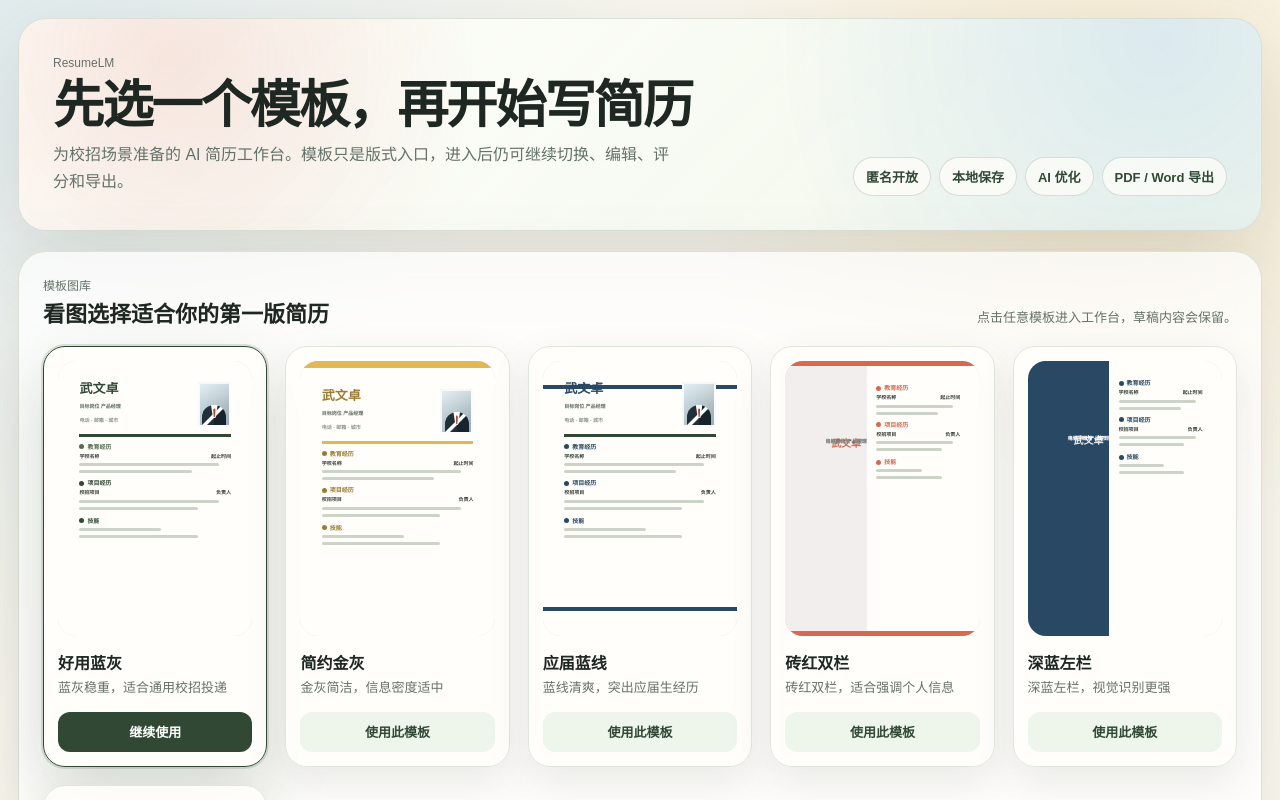
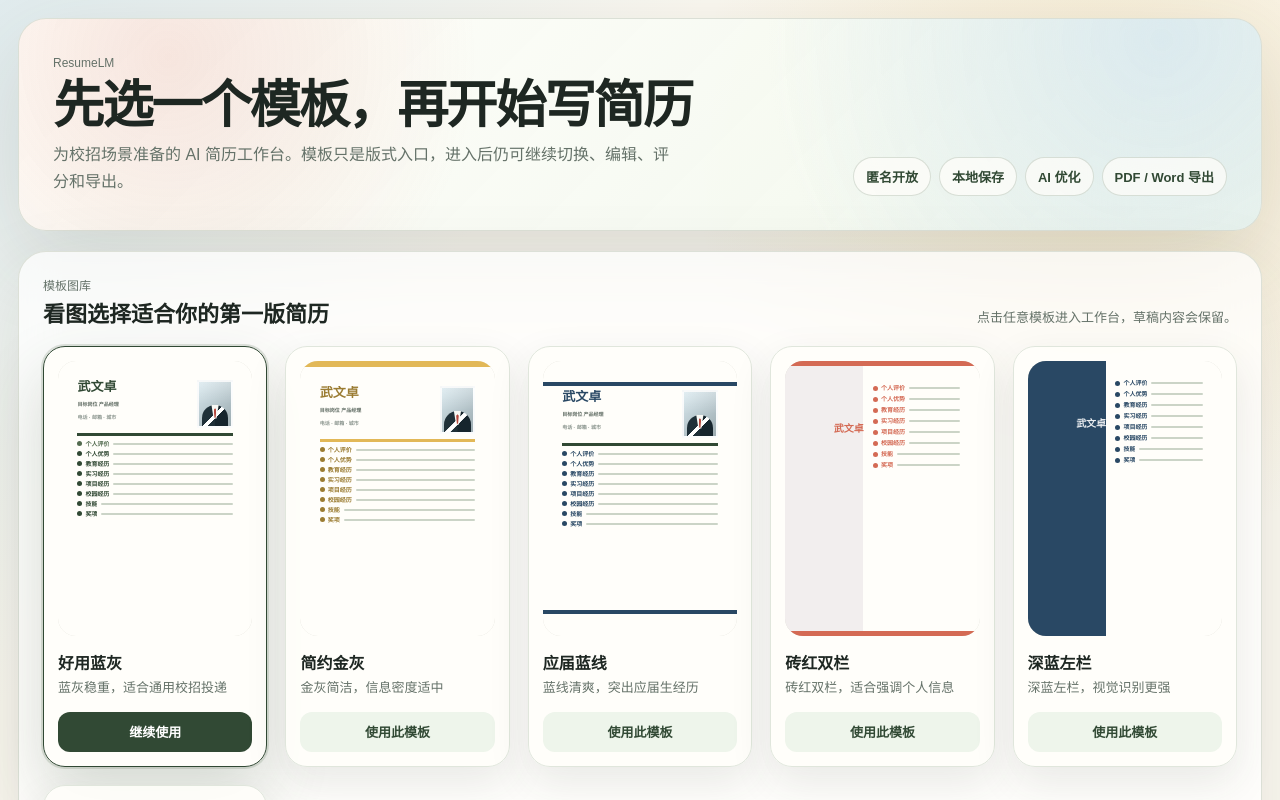
Before and after one commit to wwz-1017/resumelm, a Next.js app: page / in a window 1280 px wide. Built offline with nearby package versions, Linux system fonts and the light colour scheme.

Commit message:
fix: align gallery snapshots with templates

```diff
--- a/src/app/globals.css
+++ b/src/app/globals.css
@@ -1344,32 +1344,32 @@ button {
   position: relative;
   display: grid;
   align-content: start;
-  gap: 7px;
+  gap: 5px;
   width: 100%;
   height: 100%;
   overflow: hidden;
-  padding: 11%;
+  padding: 10%;
   background: #fffefa;
 }
 
 .snapshot-header,
-.snapshot-section {
-  display: grid;
-  gap: 4px;
+.snapshot-section,
+.snapshot-sections {
+  display: grid;
   min-width: 0;
 }
 
 .snapshot-header {
   position: relative;
   grid-template-columns: minmax(0, 1fr);
-  min-height: 38px;
+  min-height: 36px;
   overflow: hidden;
-  padding-bottom: 7px;
+  padding-bottom: 5px;
   border-bottom: 3px solid var(--moss-dark);
 }
 
 .template-snapshot.has-photo .snapshot-header {
-  grid-template-columns: minmax(0, 1fr) clamp(18px, 22%, 42px);
+  grid-template-columns: minmax(0, 1fr) clamp(20px, 23%, 42px);
   grid-template-areas:
     "name photo"
     "target photo"
@@ -1408,6 +1408,16 @@ button {
   font-weight: 600;
 }
 
+.snapshot-sections {
+  gap: 4px;
+}
+
+.snapshot-section {
+  grid-template-columns: minmax(0, auto) minmax(18px, 1fr);
+  align-items: center;
+  gap: 4px;
+}
+
 .snapshot-section-title {
   display: inline-flex;
   align-items: center;
@@ -1429,28 +1439,10 @@ button {
   background: currentColor;
 }
 
-.snapshot-row {
-  display: flex;
-  justify-content: space-between;
-  gap: 5px;
-  overflow: hidden;
-  color: #333b35;
-  font-size: 5px;
-  font-weight: 800;
-  line-height: 1.1;
-}
-
-.snapshot-row span {
-  min-width: 0;
-  overflow: hidden;
-  text-overflow: ellipsis;
-  white-space: nowrap;
-}
-
 .snapshot-line {
   display: block;
-  width: 74%;
-  height: 3px;
+  width: 100%;
+  height: 2px;
   border-radius: 999px;
   background: #cbd4c7;
 }
@@ -1539,7 +1531,7 @@ button {
 }
 
 .snapshot-simple .snapshot-paper {
-  border-top: 7px solid var(--gold);
+  border-top: 6px solid var(--gold);
 }
 
 .snapshot-simple .snapshot-header {
@@ -1557,9 +1549,13 @@ button {
 
 .snapshot-graduate .snapshot-paper {
   background:
-    linear-gradient(#294864, #294864) top 9% left 0 / 100% 4px no-repeat,
-    linear-gradient(#294864, #294864) bottom 9% left 0 / 100% 4px no-repeat,
+    linear-gradient(#294864, #294864) top 8% left 0 / 100% 4px no-repeat,
+    linear-gradient(#294864, #294864) bottom 8% left 0 / 100% 4px no-repeat,
     #fffefa;
+}
+
+.snapshot-graduate .snapshot-header {
+  margin-top: 10px;
 }
 
 .snapshot-graduate .snapshot-name,
@@ -1572,11 +1568,11 @@ button {
 }
 
 .snapshot-brick .snapshot-paper {
-  grid-template-columns: minmax(0, 40%) minmax(0, 1fr);
+  grid-template-columns: minmax(0, 38%) minmax(0, 1fr);
   column-gap: 6%;
   padding: 10%;
   background:
-    linear-gradient(90deg, #f2eeee 0 42%, #fffefa 42%);
+    linear-gradient(90deg, #f2eeee 0 40%, #fffefa 40%);
   border-top: 5px solid #d46a54;
   border-bottom: 5px solid #d46a54;
 }
@@ -1587,16 +1583,18 @@ button {
   align-content: center;
   min-height: 100%;
   max-width: 100%;
-  padding-top: 42%;
-}
-
-.snapshot-brick .snapshot-section {
+  padding-top: 0;
+}
+
+.snapshot-brick .snapshot-sections {
   grid-column: 2;
+  align-content: start;
+  gap: 5px;
 }
 
 .snapshot-brick .snapshot-target,
 .snapshot-brick .snapshot-contact {
-  max-width: 100%;
+  display: none;
 }
 
 .snapshot-brick .snapshot-name,
@@ -1618,11 +1616,11 @@ button {
 }
 
 .snapshot-leftBlue .snapshot-paper {
-  grid-template-columns: minmax(0, 40%) minmax(0, 1fr);
+  grid-template-columns: minmax(0, 38%) minmax(0, 1fr);
   column-gap: 6%;
   padding: 10%;
   background:
-    linear-gradient(90deg, #294864 0 42%, #fffefa 42%);
+    linear-gradient(90deg, #294864 0 40%, #fffefa 40%);
 }
 
 .snapshot-leftBlue .snapshot-header {
@@ -1631,7 +1629,7 @@ button {
   align-content: center;
   min-height: 100%;
   max-width: 100%;
-  padding-top: 48%;
+  padding-top: 0;
 }
 
 .snapshot-leftBlue .snapshot-name,
@@ -1650,8 +1648,15 @@ button {
   white-space: nowrap;
 }
 
-.snapshot-leftBlue .snapshot-section {
+.snapshot-leftBlue .snapshot-target,
+.snapshot-leftBlue .snapshot-contact {
+  display: none;
+}
+
+.snapshot-leftBlue .snapshot-sections {
   grid-column: 2;
+  align-content: start;
+  gap: 5px;
 }
 
 .snapshot-leftBlue .snapshot-section-title {
@@ -1669,7 +1674,7 @@ button {
 }
 
 .snapshot-minimalPm .snapshot-header,
-.snapshot-minimalPm .snapshot-section {
+.snapshot-minimalPm .snapshot-sections {
   border-bottom: 1px solid #111111;
   padding-bottom: 5px;
 }
--- a/src/features/workspace/resume-workspace.tsx
+++ b/src/features/workspace/resume-workspace.tsx
@@ -1205,6 +1205,16 @@ function TemplateGallery({
 
 function TemplateSnapshot({ templateId }: { templateId: TemplateId }) {
   const hasPhoto = templateSupportsPhoto(templateId);
+  const sectionTitles: ResumeModuleId[] = [
+    "personalSummary",
+    "strengths",
+    "education",
+    "internships",
+    "projects",
+    "campusExperience",
+    "skills",
+    "awards"
+  ];
 
   return (
     <span
@@ -1225,31 +1235,20 @@ function TemplateSnapshot({ templateId }: { templateId: TemplateId }) {
             </span>
           ) : null}
           <span className="snapshot-name">武文卓</span>
-          <span className="snapshot-target">目标岗位 产品经理</span>
-          <span className="snapshot-contact">电话 · 邮箱 · 城市</span>
+          {hasPhoto ? (
+            <>
+              <span className="snapshot-target">目标岗位 产品经理</span>
+              <span className="snapshot-contact">电话 · 邮箱 · 城市</span>
+            </>
+          ) : null}
         </span>
-        <span className="snapshot-section snapshot-section-primary">
-          <span className="snapshot-section-title">教育经历</span>
-          <span className="snapshot-row">
-            <span>学校名称</span>
-            <span>起止时间</span>
-          </span>
-          <span className="snapshot-line is-long" />
-          <span className="snapshot-line" />
-        </span>
-        <span className="snapshot-section">
-          <span className="snapshot-section-title">项目经历</span>
-          <span className="snapshot-row">
-            <span>校招项目</span>
-            <span>负责人</span>
-          </span>
-          <span className="snapshot-line is-long" />
-          <span className="snapshot-line is-medium" />
-        </span>
-        <span className="snapshot-section snapshot-section-short">
-          <span className="snapshot-section-title">技能</span>
-          <span className="snapshot-line is-short" />
-          <span className="snapshot-line is-medium" />
+        <span className="snapshot-sections">
+          {sectionTitles.map((sectionId, index) => (
+            <span className={`snapshot-section ${index === 0 ? "snapshot-section-primary" : ""}`} key={sectionId}>
+              <span className="snapshot-section-title">{moduleLabels[sectionId]}</span>
+              <span className="snapshot-line" />
+            </span>
+          ))}
         </span>
       </span>
     </span>
```
